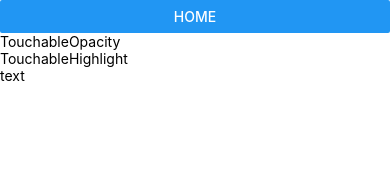
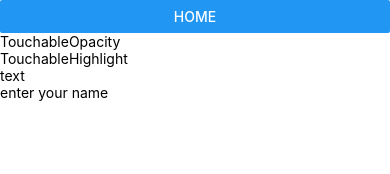
Before and after one commit to fluorjo/react-native_practice, a React Native app: screen / in a window 390 px wide. Shown: the top 174 px of the page. Built offline with nearby package versions, Linux system fonts and the light colour scheme.

Commit message:
textinput

```diff
--- a/App.tsx
+++ b/App.tsx
@@ -12,6 +12,7 @@ import React from 'react';
 import {Text, SafeAreaView, Button, Alert} from 'react-native';
 import {TouchableOpacity, TouchableHighlight} from 'react-native';
 import {LogBox, View} from 'react-native';
+import {TextInput} from 'react-native';
 
 const onPress = () => Alert.alert('home pressed.', 'message');
 
@@ -25,7 +26,14 @@ export default function App() {
       <TouchableHighlight onPress={onPress}>
         <Text>TouchableHighlight</Text>
       </TouchableHighlight>
-        <Text onPress={onPress}>text</Text>
+      <Text onPress={onPress}>text</Text>
+      <TextInput
+        placeholder="enter your name"
+        onChangeText={(text: string) => console.log(text)}
+        onFocus={() => console.log('onFocus')}
+        onBlur={() => console.log('onBlur')}
+        onEndEditing={() => console.log('onEndEditing')}
+      />
     </SafeAreaView>
   );
 }
```
Also changed, not shown: 1 other file (tests, documents, lock files or other folders).
